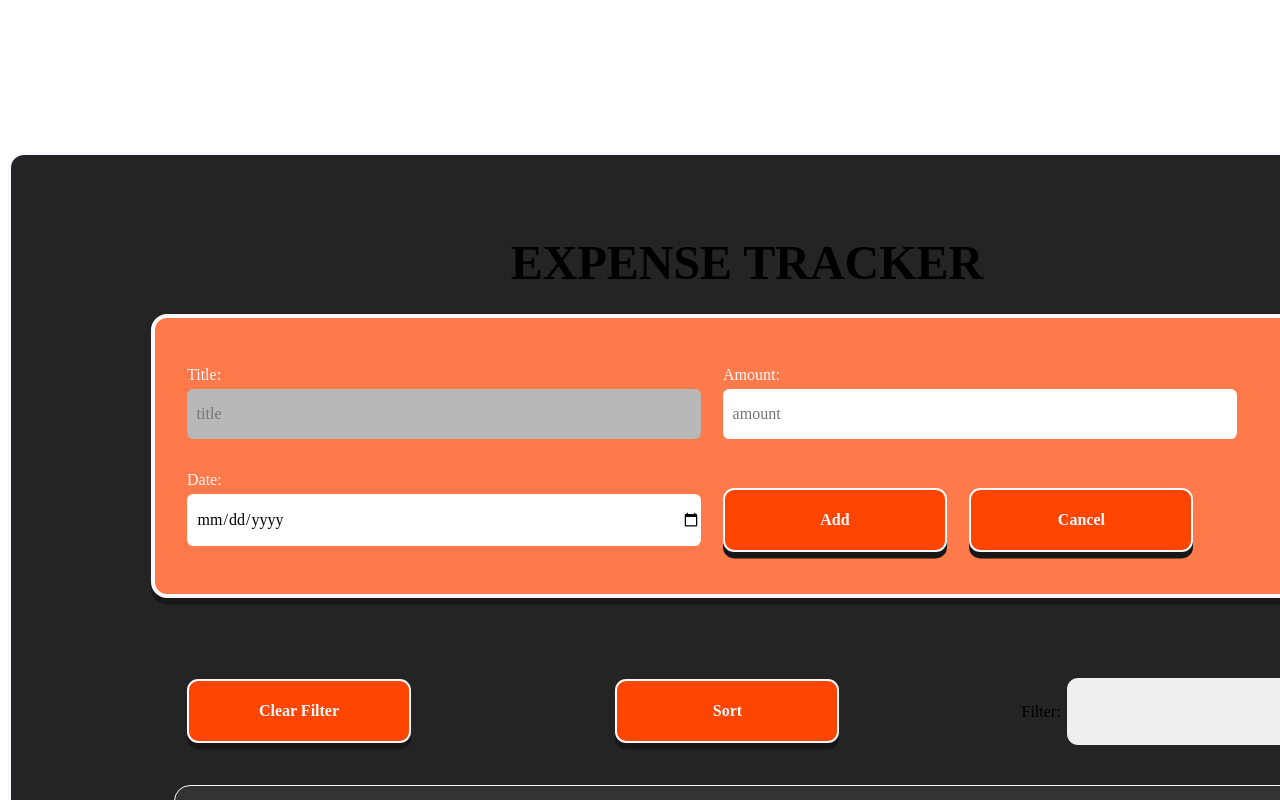
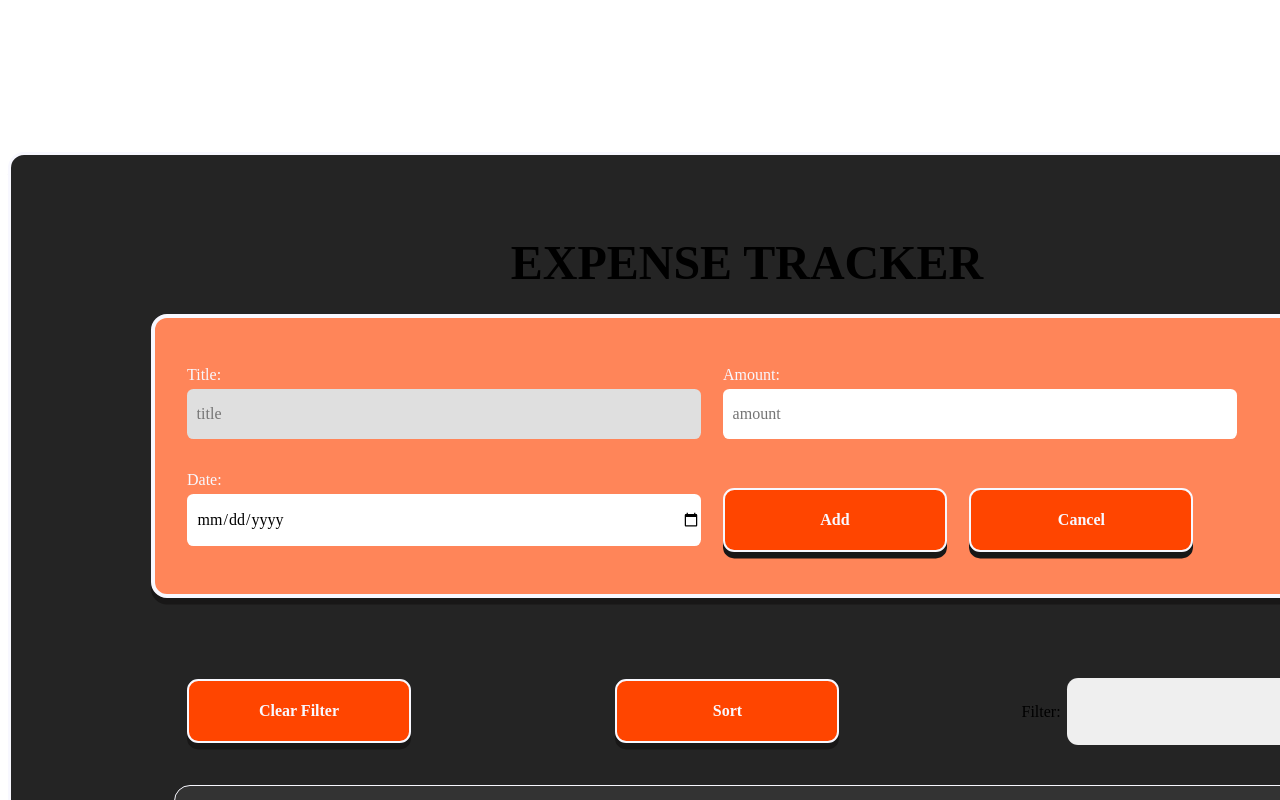
Before and after one commit to moody2times/expense_tracker, a React (Create React App) app: page / in a window 1280 px wide. Both pictures are taken after a click on the button "Add Expense". Shown: the top 800 px of the page. Built offline with nearby package versions, Linux system fonts and the light colour scheme; the HTML template or start-up script is replaced by a standard one.

Commit message:
:lipstick: Update the form.css

```diff
--- a/src/styles/Form.css
+++ b/src/styles/Form.css
@@ -1,5 +1,5 @@
 form {
-	background-color: #ff7a4a;
+	background-color: #ff8559;
 	border: 0.25rem solid #f8f8ff;
 	border-radius: 1rem;
 	box-shadow: 0 0.4rem 0 #181717;
@@ -30,6 +30,6 @@ form {
 }
 
 .form__input:focus {
-	background-color: #b8b8b8;
+	background-color: #dfdfdf;
 	outline: none;
 }
```
